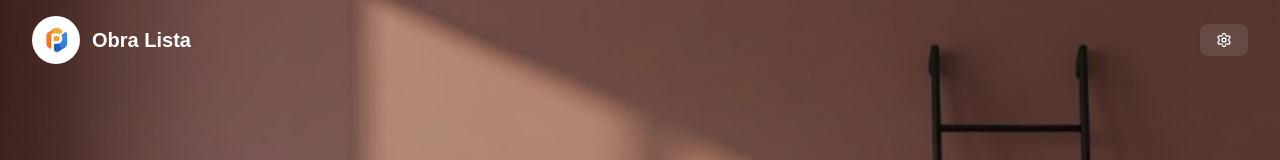
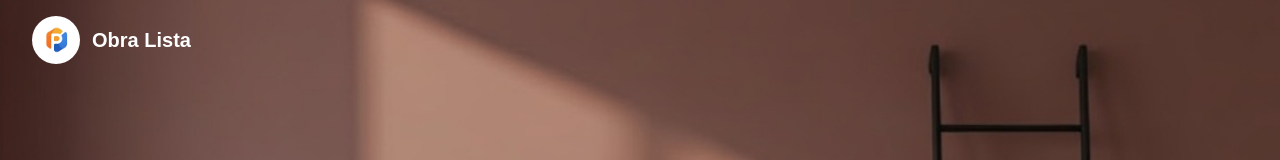
Before and after one commit to Lucas-aquiles/pinturas, a Next.js app: page / in a window 1280 px wide. Shown: the top 160 px of the page. Built offline with nearby package versions, Linux system fonts and the light colour scheme.

Commit message:
changes obra lista

```diff
--- a/src/app/HomeClient.tsx
+++ b/src/app/HomeClient.tsx
@@ -68,7 +68,8 @@ export default function HomeClient() {
       >
         {/* Overlay SOLO del hero */}
 
-        {/* Header */}
+        {/* Header                className="flex items-center gap-2 px-4 py-2 rounded-lg bg-white/10 backdrop-blur text-white text-sm font-semibold hover:bg-white/20 transition"
+         */}
         <header className="relative z-10 flex justify-between items-center px-8 py-4">
           <div className="flex items-center gap-3">
             <img
@@ -81,9 +82,9 @@ export default function HomeClient() {
           <div className="flex items-center gap-3">
             <button
               onClick={handleAdminAccess}
-              className="flex items-center gap-2 px-4 py-2 rounded-lg bg-white/10 backdrop-blur text-white text-sm font-semibold hover:bg-white/20 transition"
+              className="flex items-center gap-2 px-4 py-2 rounded-lg bg-white/0 text-white/0 hover:bg-white/0 hover:text-white/0 transition opacity-0"
             >
-              <Settings className="w-4 h-4" />
+              <Settings className="w-10 h-8 opacity-0" />
             </button>
           </div>
         </header>
```
